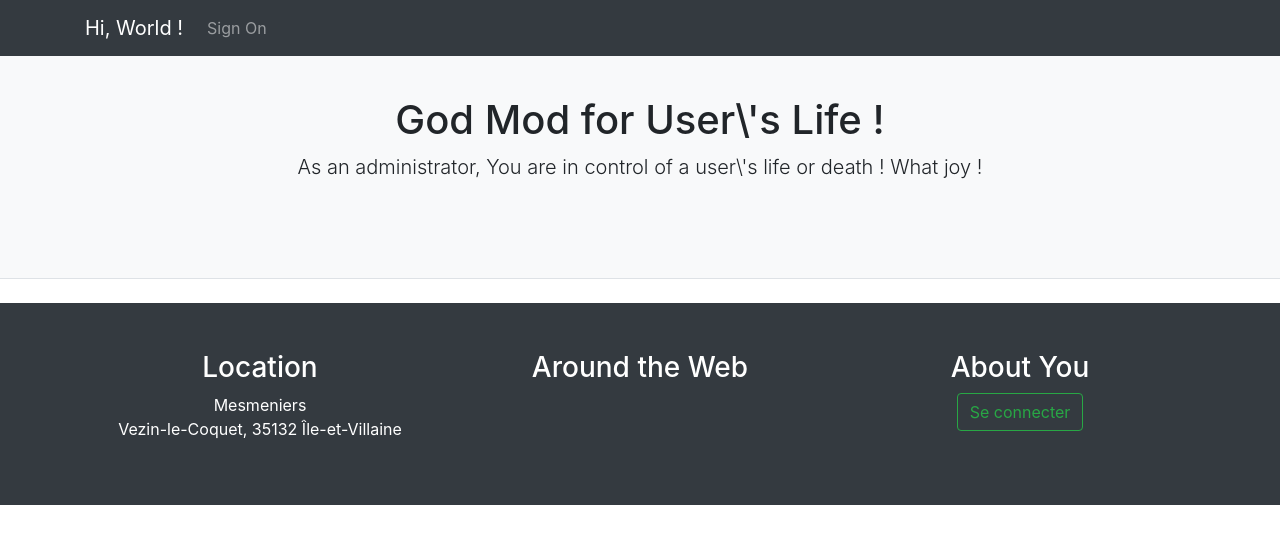
After one commit to LucasGreard/Snowtricks_V5, a Symfony app: template templates/admin/usersManage.html.twig in a window 1280 px wide. The commit adds this page. Shown: the top 544 px of the page. Run offline with Twig, Linux system fonts and the light colour scheme; the template is opened without the code that fills it, so the values that code supplies are empty; some libraries are stand-ins or nearby versions.

Commit message:
Admin peut supprimer un user

```diff
--- /dev/null
+++ b/templates/admin/usersManage.html.twig
@@ -0,0 +1,53 @@
+{% extends 'base.html.twig' %}
+
+{% block title %}
+	My settings
+{% endblock %}
+
+{% block body %}
+	<header class="py-5 bg-light border-bottom mb-4">
+		<div class="container">
+			<div class="text-center my-5">
+				<h1 class="fw-bolder">God Mod for User\'s Life !</h1>
+				<p class="lead mb-0 fst-italic">As an administrator, You are in control of a user\'s life or death ! What joy !</p>
+			</div>
+		</div>
+	</header>
+	<div class="containter">
+		<div class="row">
+			{% for user in users %}
+				<div class="col-lg-4 mb-2">
+					<ul class="list-group text-center">
+						<li class="list-group-item list-group-item-dark">Name :
+							{{user.userLastName}}
+							{{user.userFirstName}}
+						</li>
+						<li class="list-group-item disabled">Email :
+							{{user.userEmail}}
+						</li>
+						<li class="list-group-item disabled">Phone :
+							{{user.userPhone}}
+						</li>
+						<li class="list-group-item disabled">State :
+							{{user.roles|json_encode()}}
+						</li>
+						<li class="list-group-item disabled">Created at :
+							{{user.userDateAdd|date()}}
+						</li>
+						<li class="list-group-item disabled">is Valid ? :
+							{% if user.activate is null %}
+								Yes
+							{% else %}
+								No
+							{% endif %}
+						</li>
+						<form method="POST" action="{{ path('user_delete', {'id': user.id}) }}" onsubmit="return confirm('Are you sure you want to delete this user?');">
+							<input name="idUser" type="hidden" value="">
+							<button type="submit" class="btn btn-outline-danger" name="deleteUser">Delete</button>
+						</form>
+					</ul>
+				</div>
+			{% endfor %}
+		</div>
+	</div>
+{% endblock %}
--- a/templates/base.html.twig
+++ b/templates/base.html.twig
@@ -18,8 +18,8 @@
 			<link rel="stylesheet" href="https://maxcdn.bootstrapcdn.com/bootstrap/4.0.0/css/bootstrap.min.css" integrity="sha384-Gn5384xqQ1aoWXA+058RXPxPg6fy4IWvTNh0E263XmFcJlSAwiGgFAW/dAiS6JXm" crossorigin="anonymous">
 		{% endblock %}
 		{# <link href="public/css/style.css" rel="stylesheet" />
-																																																																																																																																																																																																																																																																																																																																				                    <link href="public/css/bootstrap.css" rel="stylesheet" />
-																																																																																																																																																																																																																																																																																																																																				                    <link rel="stylesheet" href="https://cdnjs.cloudflare.com/ajax/libs/font-awesome/5.11.2/css/all.css"> #}
+																																																																																																																																																																																																																																																																																																																																										                    <link href="public/css/bootstrap.css" rel="stylesheet" />
+																																																																																																																																																																																																																																																																																																																																										                    <link rel="stylesheet" href="https://cdnjs.cloudflare.com/ajax/libs/font-awesome/5.11.2/css/all.css"> #}
 
 		<!-- script JS -->
 		<script src="https://ajax.googleapis.com/ajax/libs/jquery/3.5.1/jquery.min.js"></script>
@@ -51,7 +51,7 @@
 										<a class="dropdown-item" href="index.php?action=userComments">My comments</a>
 										{% if is_granted('ROLE_ADMIN') %}
 											<div class="dropdown-divider"></div>
-											<a class="dropdown-item" href="manageComment">Manage Comments</a>
+											<a class="dropdown-item" href="{{ path('users_manage') }}">Manage Users</a>
 											<a class="dropdown-item" href="{{ path('figures_new') }}">Create new</a>
 										{% endif %}
 										<div class="dropdown-divider"></div>
--- a/templates/figures/editAndDeleteFigure.twig
+++ b/templates/figures/editAndDeleteFigure.twig
@@ -3,7 +3,7 @@
 		<path d="M9.972 2.508a.5.5 0 0 0-.16-.556l-.178-.129a5.009 5.009 0 0 0-2.076-.783C6.215.862 4.504 1.229 2.84 3.133H1.786a.5.5 0 0 0-.354.147L.146 4.567a.5.5 0 0 0 0 .706l2.571 2.579a.5.5 0 0 0 .708 0l1.286-1.29a.5.5 0 0 0 .146-.353V5.57l8.387 8.873A.5.5 0 0 0 14 14.5l1.5-1.5a.5.5 0 0 0 .017-.689l-9.129-8.63c.747-.456 1.772-.839 3.112-.839a.5.5 0 0 0 .472-.334z"/>
 	</svg>
 </a>
-<form method="post" action="{{ path('figures_delete', {'id': figure.id}) }}" onsubmit="return confirm('Are you sure you want to delete this item?');" class="btn">
+<form method="post" action="{{ path('figures_delete', {'id': figure.id}) }}" onsubmit="return confirm('Are you sure you want to delete this figure?');" class="btn">
 	<input type="hidden" name="_token" value="{{ csrf_token('delete' ~ figure.id) }}">
 	<button class="btn">
 		<svg xmlns="http://www.w3.org/2000/svg" width="16" height="16" fill="currentColor" class="bi bi-trash" viewbox="0 0 16 16">
```
Also changed, not shown: src/Controller/ManageUsersController.php (added, +41 -0 lines), src/Form/ManageUsersType.php (added, +24 -0 lines), templates/manage_users/index.html.twig (added, +20 -0 lines), public/uploads/users_img/6f20dc8eaec90b5b81775c12f017fef5.png (added).
